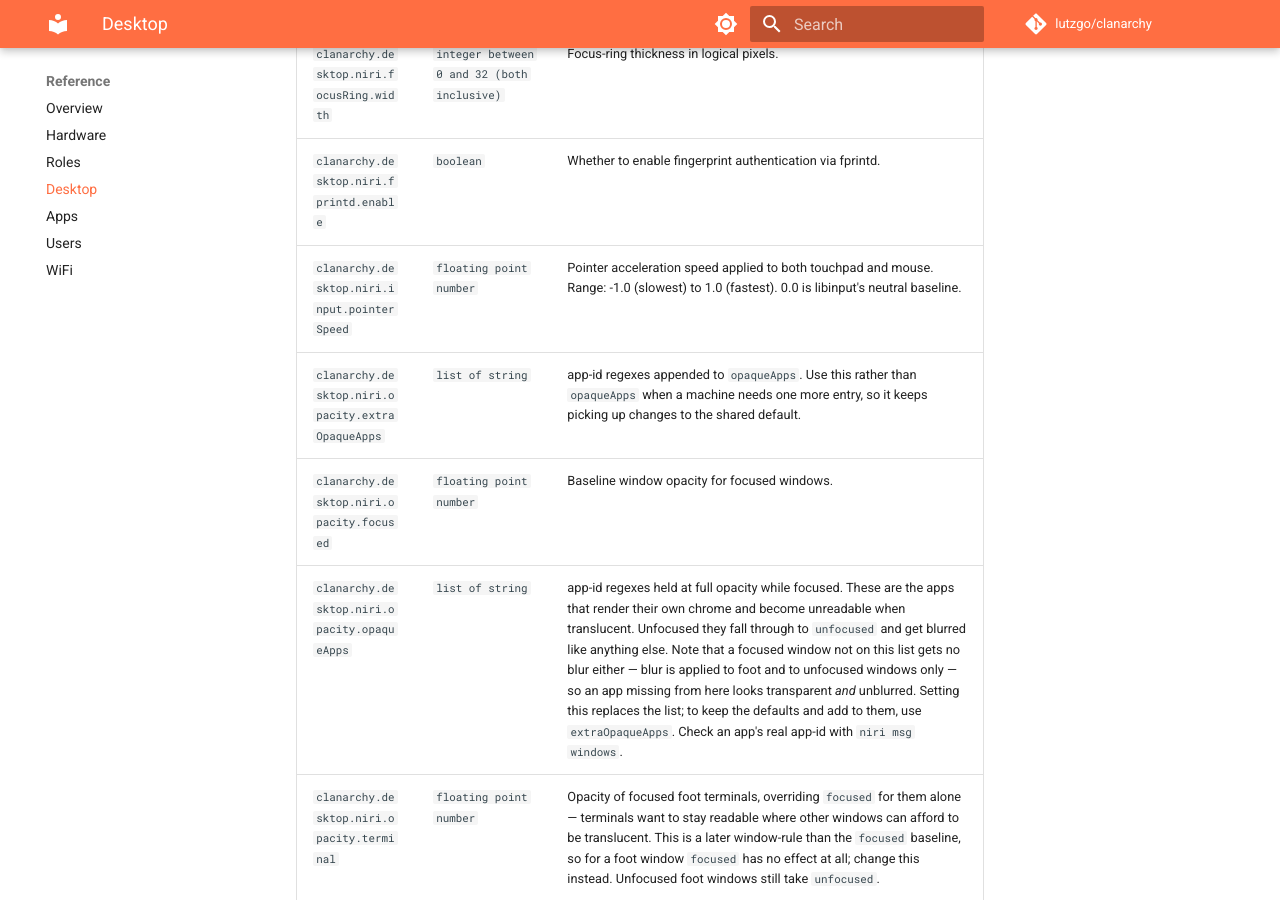
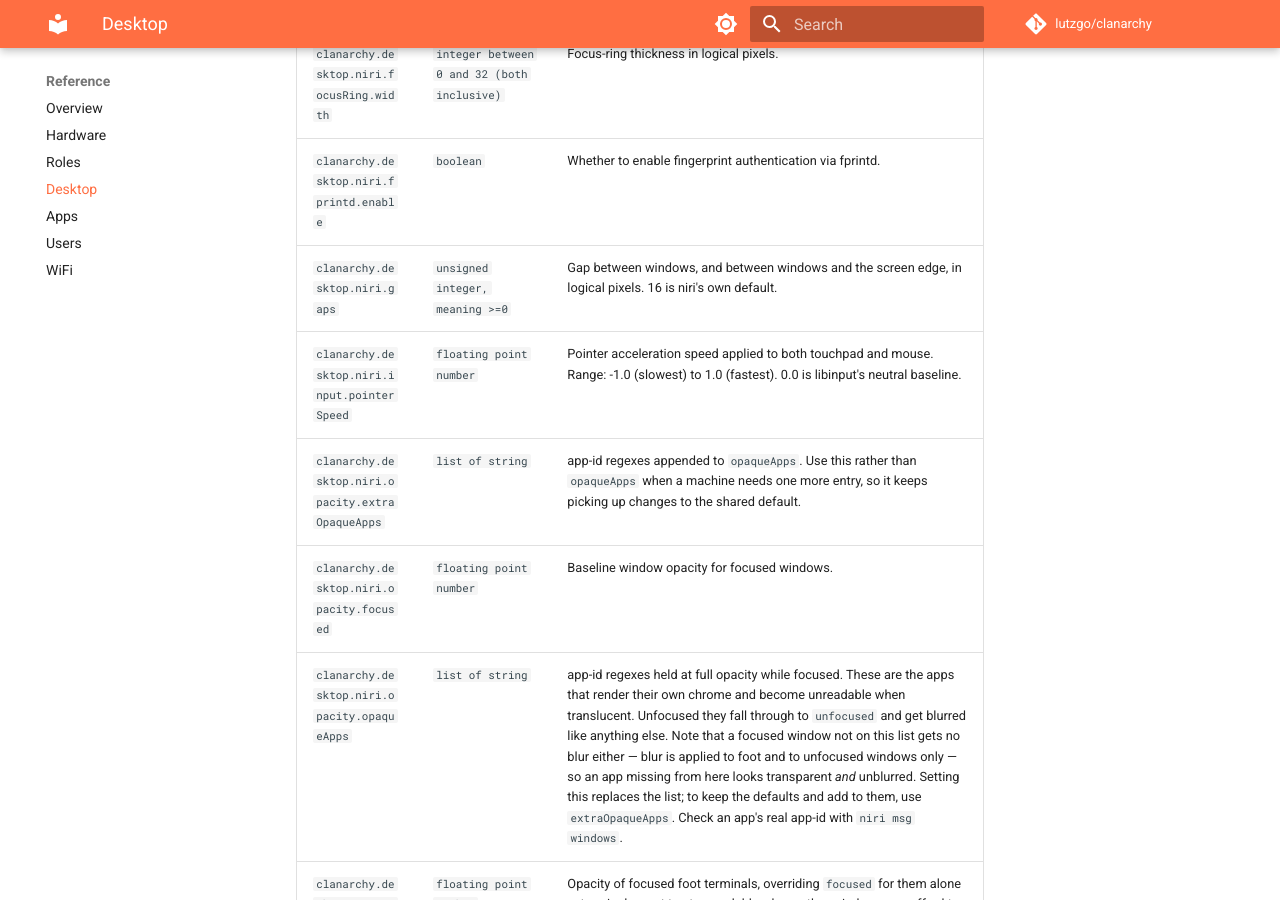
Before and after one commit to lutzgo/clanarchy, an MkDocs documentation site: the page built from docs/reference/desktop.md, in a window 1280 px wide and 900 px high, scrolled down 2687 px. Built offline with MkDocs 1.6.1 and Material for MkDocs 9.7.7, drawn with Linux system fonts in a browser that asks for light colours; comment, search, counter and statistics services are not loaded.

Commit message:
docs: regenerate option reference

```diff
--- a/docs/reference/desktop.md
+++ b/docs/reference/desktop.md
@@ -32,6 +32,7 @@ Desktop environment modules (Niri, GNOME, KDE). Enable exactly the one that appl
 | `clanarchy.desktop.niri.focusRing.inactiveColor` | `null or string` | Focus-ring colour on unfocused windows — visible only on the active window of an unfocused monitor. Null keeps niri's own default. |
 | `clanarchy.desktop.niri.focusRing.width` | `integer between 0 and 32 (both inclusive)` | Focus-ring thickness in logical pixels. |
 | `clanarchy.desktop.niri.fprintd.enable` | `boolean` | Whether to enable fingerprint authentication via fprintd. |
+| `clanarchy.desktop.niri.gaps` | `unsigned integer, meaning >=0` | Gap between windows, and between windows and the screen edge, in logical pixels. 16 is niri's own default. |
 | `clanarchy.desktop.niri.input.pointerSpeed` | `floating point number` | Pointer acceleration speed applied to both touchpad and mouse. Range: -1.0 (slowest) to 1.0 (fastest). 0.0 is libinput's neutral baseline. |
 | `clanarchy.desktop.niri.opacity.extraOpaqueApps` | `list of string` | app-id regexes appended to `opaqueApps`. Use this rather than `opaqueApps` when a machine needs one more entry, so it keeps picking up changes to the shared default. |
 | `clanarchy.desktop.niri.opacity.focused` | `floating point number` | Baseline window opacity for focused windows. |
```
